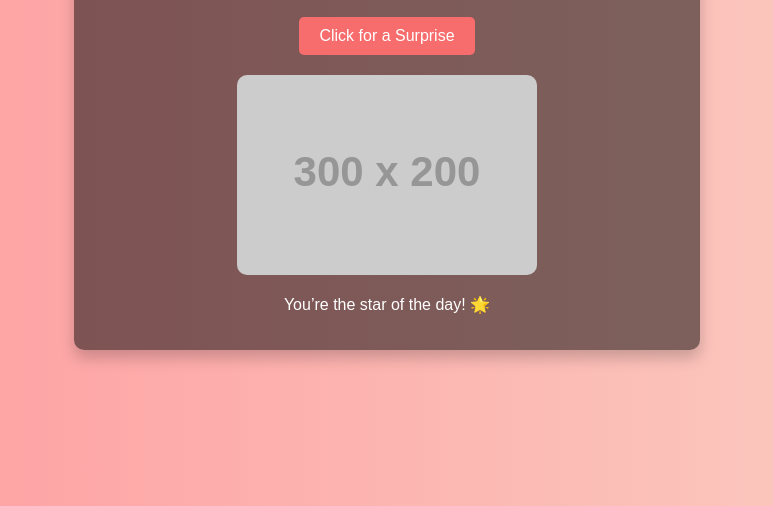
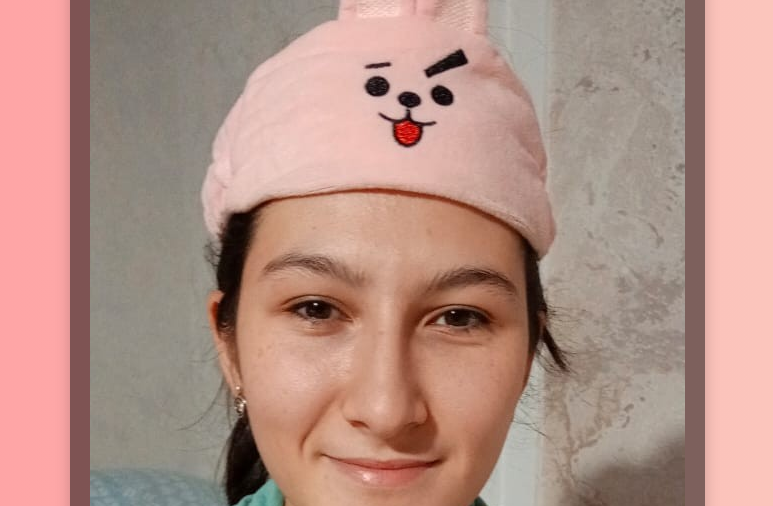
Before and after one commit to ranoakramkulova/ranoakramkulova.github.io, a plain HTML site: page index.html in a window 1280 px wide. Both pictures are taken after a click on the button "Click for a Surprise". Shown: the part 294-800 px from the top of the page, without its empty margins (253-1026 px from the left). Drawn offline with Linux system fonts and the light colour scheme; placeholder pictures from the web are drawn by us.

Commit message:
replace surprise image

```diff
--- a/index.html
+++ b/index.html
@@ -14,7 +14,7 @@
         <p class="message">Wishing you a day filled with love, laughter, and joy!</p>
         <button id="surprise-btn">Click for a Surprise</button>
         <div id="surprise" class="hidden">
-            <img src="https://via.placeholder.com/300x200" alt="Birthday Surprise">
+            <img src="assets/rano-but-with-bunny-hat.jpg" alt="Birthday Surprise">
             <p class="surprise-message">You’re the star of the day! 🌟</p>
         </div>
     </div>
```
Also changed, not shown: assets/rano-but-with-bunny-hat.jpg (added).
